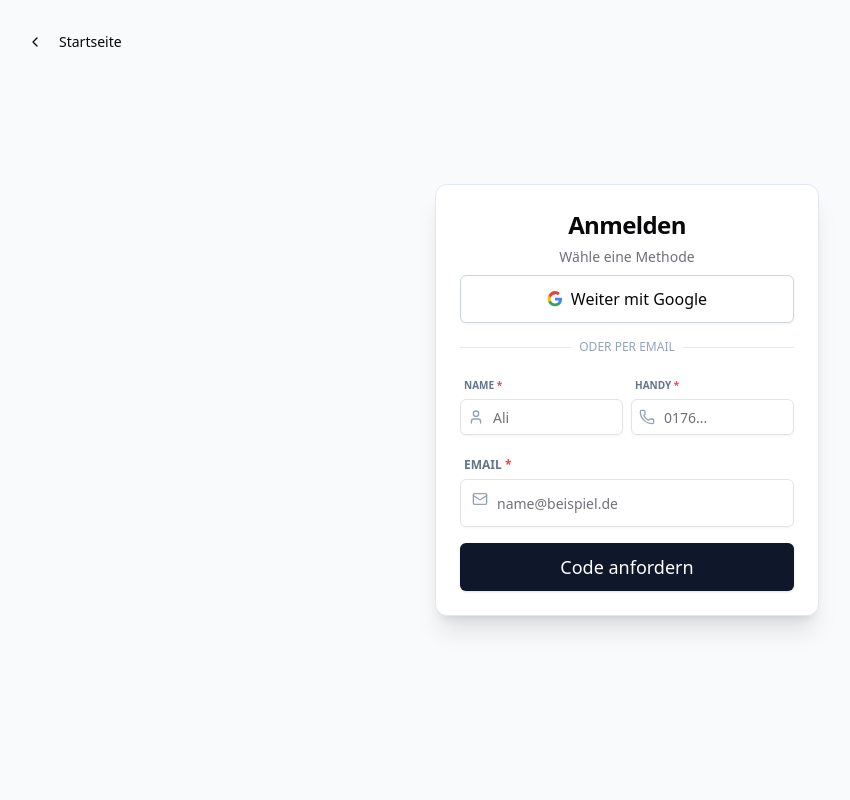
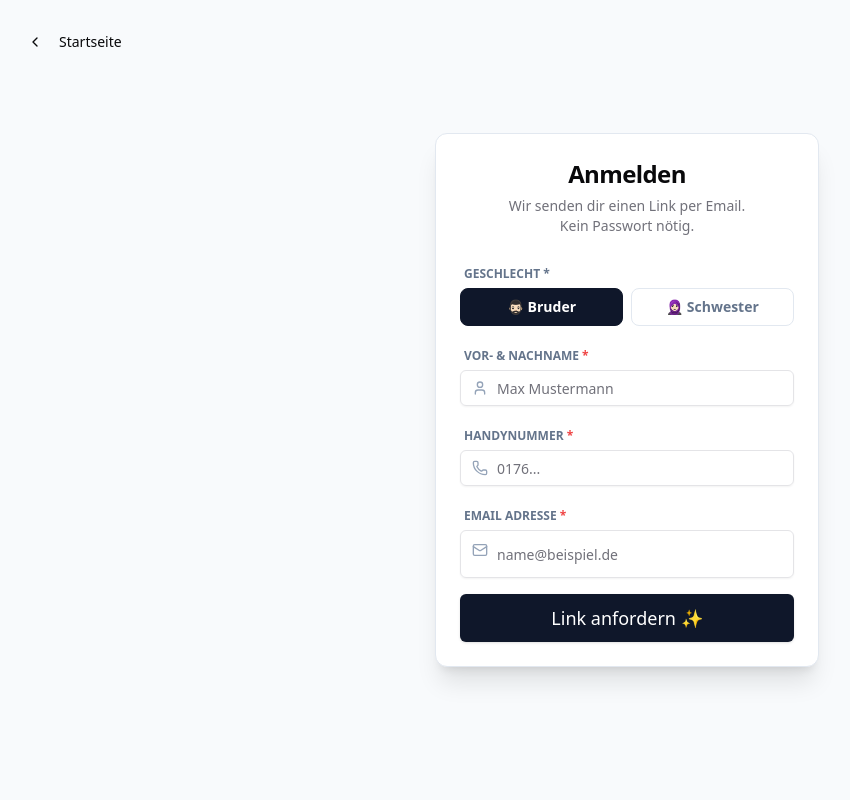
Before and after one commit to asadjaryullah/namaz-app, a Next.js app: page /login in a window 1280 px wide. Shown: the top 800 px of the page, without its empty margins (13-863 px from the left). Built offline with nearby package versions, Linux system fonts and the light colour scheme; no server answers.

Commit message:
final beta 1

```diff
--- a/src/app/login/page.tsx
+++ b/src/app/login/page.tsx
@@ -14,26 +14,12 @@ export default function LoginPage() {
   const [email, setEmail] = useState('');
   const [fullName, setFullName] = useState('');
   const [phone, setPhone] = useState('');
+  // NEU: Geschlecht State
+  const [gender, setGender] = useState('male');
 
   const [loading, setLoading] = useState(false);
   const [sent, setSent] = useState(false);
   const [error, setError] = useState<string | null>(null);
-
-  // --- NEU: GOOGLE LOGIN ---
-  const handleGoogleLogin = async () => {
-    const { error } = await supabase.auth.signInWithOAuth({
-      provider: 'google',
-      options: {
-        redirectTo: `${window.location.origin}/auth/callback`,
-        queryParams: {
-          access_type: 'offline',
-          prompt: 'consent',
-        },
-      },
-    });
-    if (error) alert("Google Login fehlgeschlagen: " + error.message);
-  };
-  // -------------------------
 
   const handleLogin = async (e: React.FormEvent) => {
     e.preventDefault();
@@ -41,6 +27,7 @@ export default function LoginPage() {
         setError("Bitte fülle alle Felder aus.");
         return;
     }
+
     setLoading(true);
     setError(null);
 
@@ -49,13 +36,19 @@ export default function LoginPage() {
         email: email,
         options: {
           emailRedirectTo: `${window.location.origin}/auth/callback`,
-          data: { full_name: fullName, phone: phone }
+          data: {
+            full_name: fullName,
+            phone: phone,
+            gender: gender // <--- WIRD JETZT MITGESENDET
+          }
         },
       });
+
       if (error) throw error;
       setSent(true);
+
     } catch (err: any) {
-      setError(err.message || "Fehler aufgetreten.");
+      setError(err.message || "Ein Fehler ist aufgetreten.");
     } finally {
       setLoading(false);
     }
@@ -71,81 +64,94 @@ export default function LoginPage() {
       </div>
 
       <Card className="w-full max-w-sm shadow-xl border-slate-200">
-        <CardHeader className="text-center pb-2">
+        <CardHeader className="text-center">
           <CardTitle className="text-2xl font-bold">Anmelden</CardTitle>
-          <CardDescription>Wähle eine Methode</CardDescription>
+          <CardDescription>
+            Wir senden dir einen Link per Email.<br/>
+            Kein Passwort nötig.
+          </CardDescription>
         </CardHeader>
 
-        <CardContent className="space-y-4">
-
-          {/* --- GOOGLE BUTTON --- */}
-          {!sent && (
-            <>
-              <Button
-                variant="outline"
-                className="w-full h-12 text-md font-medium border-slate-300 hover:bg-slate-50 flex items-center gap-2"
-                onClick={handleGoogleLogin}
-              >
-                {/* Google SVG Icon */}
-                <svg className="w-5 h-5" viewBox="0 0 24 24">
-                  <path fill="#4285F4" d="M22.56 12.25c0-.78-.07-1.53-.2-2.25H12v4.26h5.92c-.26 1.37-1.04 2.53-2.21 3.31v2.77h3.57c2.08-1.92 3.28-4.74 3.28-8.09z" />
-                  <path fill="#34A853" d="M12 23c2.97 0 5.46-.98 7.28-2.66l-3.57-2.77c-.98.66-2.23 1.06-3.71 1.06-2.86 0-5.29-1.93-6.16-4.53H2.18v2.84C3.99 20.53 7.7 23 12 23z" />
-                  <path fill="#FBBC05" d="M5.84 14.09c-.22-.66-.35-1.36-.35-2.09s.13-1.43.35-2.09V7.07H2.18C1.43 8.55 1 10.22 1 12s.43 3.45 1.18 4.93l2.85-2.26.81-.58z" />
-                  <path fill="#EA4335" d="M12 4.61c1.61 0 3.06.56 4.21 1.64l3.15-3.15C17.45 1.09 14.97 0 12 0 7.7 0 3.99 2.47 2.18 7.07l3.66 2.84c.87-2.6 3.3-4.53 6.16-4.53z" />
-                </svg>
-                Weiter mit Google
-              </Button>
-
-              <div className="flex items-center gap-2 text-xs text-slate-400 uppercase my-2">
-                <div className="h-px bg-slate-200 flex-1"></div>
-                <span>oder per Email</span>
-                <div className="h-px bg-slate-200 flex-1"></div>
-              </div>
-            </>
-          )}
-          {/* --------------------- */}
-
+        <CardContent>
           {sent ? (
             <div className="text-center space-y-4 py-4 animate-in zoom-in duration-300">
               <div className="flex justify-center text-green-600">
                 <CheckCircle2 size={64} />
               </div>
               <h3 className="font-semibold text-xl">Email ist raus! 🚀</h3>
-              <p className="text-slate-600">Link an <strong>{email}</strong> gesendet.</p>
-              <Button variant="outline" className="w-full mt-4" onClick={() => setSent(false)}>Zurück</Button>
+              <p className="text-slate-600">
+                Checke dein Postfach (<strong>{email}</strong>).<br/>
+                Klicke auf den Link, um dich anzumelden.
+              </p>
+              <Button variant="outline" className="w-full mt-4" onClick={() => setSent(false)}>
+                Falsche Email? Zurück
+              </Button>
             </div>
           ) : (
             <form onSubmit={handleLogin} className="space-y-4">
 
-              <div className="grid grid-cols-2 gap-2">
+              {/* --- NEU: GESCHLECHT AUSWAHL --- */}
+              <div className="space-y-1">
+                <label className="text-xs font-bold uppercase text-slate-500 ml-1">Geschlecht *</label>
+                <div className="grid grid-cols-2 gap-2">
+                  <div
+                    onClick={() => setGender('male')}
+                    className={`cursor-pointer rounded-lg border p-2 text-center text-sm font-bold flex flex-col items-center transition-all
+                      ${gender === 'male' ? 'bg-slate-900 text-white border-slate-900' : 'bg-white text-slate-500 border-slate-200'}`}
+                  >
+                    <span>🧔🏻‍♂️ Bruder</span>
+                  </div>
+                  <div
+                    onClick={() => setGender('female')}
+                    className={`cursor-pointer rounded-lg border p-2 text-center text-sm font-bold flex flex-col items-center transition-all
+                      ${gender === 'female' ? 'bg-pink-600 text-white border-pink-600' : 'bg-white text-slate-500 border-slate-200'}`}
+                  >
+                    <span>🧕🏻 Schwester</span>
+                  </div>
+                </div>
+              </div>
+              {/* ------------------------------- */}
+
+              <div className="grid grid-cols-1 gap-4">
                 <div className="space-y-1">
-                    <label className="text-[10px] font-bold uppercase text-slate-500 ml-1">Name <span className="text-red-500">*</span></label>
+                    <label className="text-xs font-bold uppercase text-slate-500 ml-1">
+                      Vor- & Nachname <span className="text-red-500">*</span>
+                    </label>
                     <div className="relative">
-                        <User className="absolute left-2 top-2.5 h-4 w-4 text-slate-400" />
-                        <Input className="pl-8" placeholder="Ali" value={fullName} onChange={e => setFullName(e.target.value)} required />
+                        <User className="absolute left-3 top-2.5 h-4 w-4 text-slate-400" />
+                        <Input className="pl-9" placeholder="Max Mustermann" value={fullName} onChange={e => setFullName(e.target.value)} required />
                     </div>
                 </div>
+
                 <div className="space-y-1">
-                    <label className="text-[10px] font-bold uppercase text-slate-500 ml-1">Handy <span className="text-red-500">*</span></label>
+                    <label className="text-xs font-bold uppercase text-slate-500 ml-1">
+                      Handynummer <span className="text-red-500">*</span>
+                    </label>
                     <div className="relative">
-                        <Phone className="absolute left-2 top-2.5 h-4 w-4 text-slate-400" />
-                        <Input className="pl-8" placeholder="0176..." value={phone} onChange={e => setPhone(e.target.value)} required />
+                        <Phone className="absolute left-3 top-2.5 h-4 w-4 text-slate-400" />
+                        <Input className="pl-9" placeholder="0176..." type="tel" value={phone} onChange={e => setPhone(e.target.value)} required />
                     </div>
+                </div>
+
+                <div className="space-y-1">
+                  <label className="text-xs font-bold uppercase text-slate-500 ml-1">
+                    Email Adresse <span className="text-red-500">*</span>
+                  </label>
+                  <div className="relative">
+                    <Mail className="absolute left-3 top-3 h-4 w-4 text-slate-400" />
+                    <Input type="email" placeholder="name@beispiel.de" className="pl-9 h-12 text-lg" value={email} onChange={(e) => setEmail(e.target.value)} required />
+                  </div>
                 </div>
               </div>
 
-              <div className="space-y-1">
-                <label className="text-xs font-bold uppercase text-slate-500 ml-1">Email <span className="text-red-500">*</span></label>
-                <div className="relative">
-                  <Mail className="absolute left-3 top-3 h-4 w-4 text-slate-400" />
-                  <Input type="email" placeholder="name@beispiel.de" className="pl-9 h-12 text-lg" value={email} onChange={(e) => setEmail(e.target.value)} required />
+              {error && (
+                <div className="p-3 text-sm text-red-500 bg-red-50 rounded-md border border-red-100">
+                  {error}
                 </div>
-              </div>
-
-              {error && <div className="p-3 text-sm text-red-500 bg-red-50 rounded-md border border-red-100">{error}</div>}
+              )}
 
               <Button type="submit" className="w-full bg-slate-900 text-white hover:bg-slate-800 mt-2 h-12 text-lg" disabled={loading}>
-                {loading ? <Loader2 className="animate-spin mr-2"/> : "Code anfordern"}
+                {loading ? <Loader2 className="animate-spin mr-2"/> : "Link anfordern ✨"}
               </Button>
             </form>
           )}
--- a/src/app/page.tsx
+++ b/src/app/page.tsx
@@ -162,7 +162,7 @@ export default function HomePage() {
   // Eingeloggt
   const firstName = profile?.full_name?.split(' ')[0] || user.user_metadata?.full_name?.split(' ')[0] || "Nutzer";
   const isAdmin = user?.email?.toLowerCase() === ADMIN_EMAIL.toLowerCase();
-  const missingData = !profile?.phone;
+  const missingData = !profile?.phone  || !profile?.gender;
 
   return (
     <main className="min-h-screen bg-slate-50 flex flex-col p-6 gap-6 pb-20">
--- a/src/app/profile/page.tsx
+++ b/src/app/profile/page.tsx
@@ -6,7 +6,6 @@ import { supabase } from '@/lib/supabase';
 import { Button } from "@/components/ui/button";
 import { Input } from "@/components/ui/input";
 import { Card, CardHeader, CardTitle, CardContent, CardDescription } from "@/components/ui/card";
-// 👇 "Calendar" Icon hinzugefügt
 import { User, Phone, Save, Loader2, ArrowLeft, Calendar } from "lucide-react";
 
 import NotificationSettings from '@/components/NotificationSettings';
@@ -17,7 +16,9 @@ export default function ProfilePage() {
 
   const [loading, setLoading] = useState(true);
   const [saving, setSaving] = useState(false);
-  const [formData, setFormData] = useState({ fullName: '', phone: '' });
+
+  // HIER: Gender hinzugefügt (Standard: 'male')
+  const [formData, setFormData] = useState({ fullName: '', phone: '', gender: 'male' });
   const [userId, setUserId] = useState<string | null>(null);
 
   useEffect(() => {
@@ -41,7 +42,8 @@ export default function ProfilePage() {
         if (profile) {
           setFormData({
             fullName: profile.full_name || '',
-            phone: profile.phone || ''
+            phone: profile.phone || '',
+            gender: profile.gender || 'male' // Laden oder Standard
           });
         }
       } catch (err) {
@@ -66,7 +68,8 @@ export default function ProfilePage() {
         .upsert({
           id: userId,
           full_name: formData.fullName,
-          phone: formData.phone
+          phone: formData.phone,
+          gender: formData.gender // <--- Wird mitgespeichert
         });
 
       if (error) throw error;
@@ -107,6 +110,30 @@ export default function ProfilePage() {
         <CardContent>
           {/* 1. DAS FORMULAR */}
           <form onSubmit={handleSave} className="space-y-4">
+
+            {/* --- NEU: GESCHLECHT AUSWAHL --- */}
+            <div className="space-y-2">
+              <label className="text-xs font-bold uppercase text-slate-500 ml-1">Geschlecht</label>
+              <div className="grid grid-cols-2 gap-2">
+                <div
+                  onClick={() => setFormData({...formData, gender: 'male'})}
+                  className={`cursor-pointer rounded-xl border-2 p-3 text-center transition-all flex flex-col items-center gap-1 select-none
+                    ${formData.gender === 'male' ? 'border-slate-900 bg-slate-900 text-white' : 'border-slate-200 text-slate-500 hover:border-slate-300'}`}
+                >
+                  <span className="text-xl">🧔🏻‍♂️</span>
+                  <span className="text-sm font-bold">Bruder</span>
+                </div>
+                <div
+                  onClick={() => setFormData({...formData, gender: 'female'})}
+                  className={`cursor-pointer rounded-xl border-2 p-3 text-center transition-all flex flex-col items-center gap-1 select-none
+                    ${formData.gender === 'female' ? 'border-pink-600 bg-pink-600 text-white' : 'border-slate-200 text-slate-500 hover:border-pink-200'}`}
+                >
+                  <span className="text-xl">🧕🏻</span>
+                  <span className="text-sm font-bold">Schwester</span>
+                </div>
+              </div>
+            </div>
+            {/* ------------------------------- */}
 
             <div className="space-y-1">
               <label className="text-xs font-bold uppercase text-slate-500 ml-1">Name</label>
@@ -160,7 +187,7 @@ export default function ProfilePage() {
             <LocationSettings />
           </div>
 
-          {/* 4. KALENDER SYNC (NEU HINZUGEFÜGT) */}
+          {/* 4. KALENDER SYNC */}
           <div className="mt-6 pt-6 border-t border-slate-100">
             <h3 className="text-sm font-bold text-slate-900 mb-2">Kalender Sync</h3>
             <p className="text-xs text-slate-500 mb-3">
@@ -171,7 +198,6 @@ export default function ProfilePage() {
               variant="outline"
               className="w-full justify-start gap-2 border-slate-300 text-slate-700"
               onClick={() => {
-                // Ersetzt http/https durch webcal, damit die Kalender-App aufgeht
                 const calendarUrl = window.location.origin.replace('https', 'webcal').replace('http', 'webcal') + '/api/calendar';
                 window.location.href = calendarUrl;
               }}
```
Also changed, not shown: src/app/passenger/list/page.tsx (+22 -13 lines), src/app/select-prayer/page.tsx (+49 -34 lines), public/driver-icon-female.png (added).
